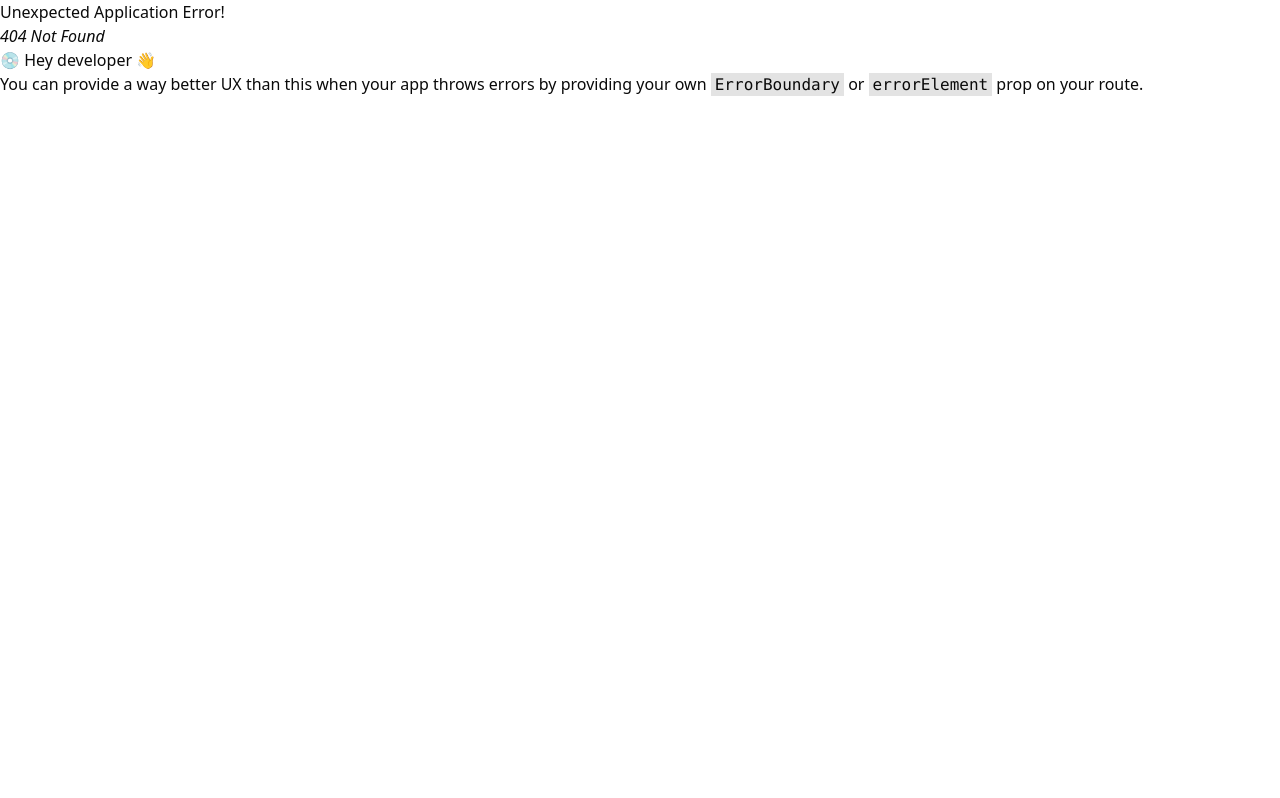
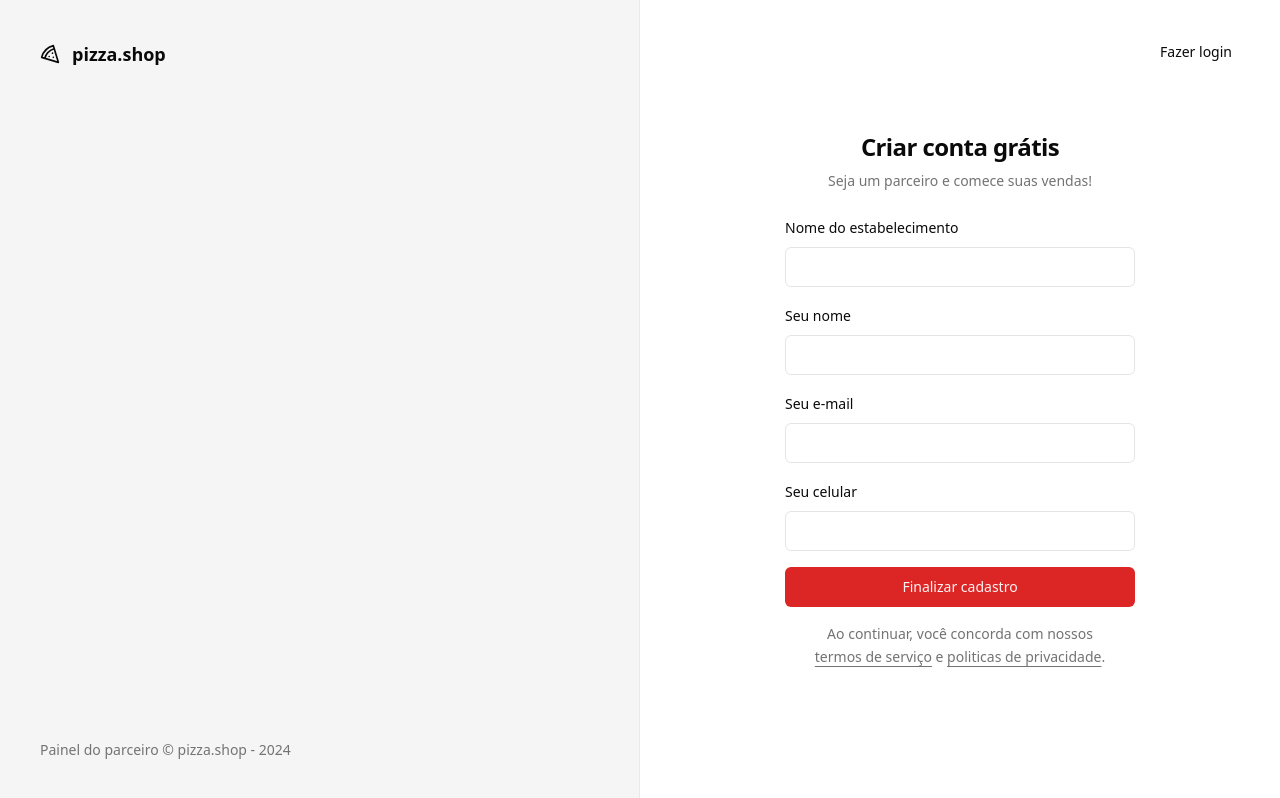
Before and after one commit to gabrielpramalho/pizza-shop, a React (Vite) app: page /sign-up in a window 1280 px wide. Before the commit this address had no page. Built offline with nearby package versions, Linux system fonts and the light colour scheme.

Commit message:
feat: create Sign Up page

```diff
--- a/src/pages/_layouts/auth.tsx
+++ b/src/pages/_layouts/auth.tsx
@@ -13,7 +13,7 @@ export function AuthLayout() {
           Painel do parceiro &copy; pizza.shop - {new Date().getFullYear()}
         </footer>
       </div>
-      <div className="flex flex-col items-center justify-center">
+      <div className="relative flex flex-col items-center justify-center">
         <Outlet />
       </div>
     </div>
--- a/src/pages/auth/sign-in.tsx
+++ b/src/pages/auth/sign-in.tsx
@@ -1,5 +1,6 @@
 import { Helmet } from 'react-helmet-async'
 import { useForm } from 'react-hook-form'
+import { Link } from 'react-router-dom'
 import { toast } from 'sonner'
 import { z } from 'zod'
 
@@ -30,13 +31,18 @@ export function SignIn() {
           onClick: () => handleSignIn(data),
         },
       })
-    } catch (error) {}
+    } catch (error) {
+      toast.error('Credenciais inválidas.')
+    }
   }
 
   return (
     <>
       <Helmet title="Login" />
       <div className="p-8">
+        <Button variant={'ghost'} asChild className="absolute right-8 top-8">
+          <Link to="/sign-up">Novo estabelecimento</Link>
+        </Button>
         <div className="flex w-[350px] flex-col justify-center gap-6">
           <div className="flex flex-col gap-2 text-center">
             <h1 className="text-2xl font-semibold tracking-tight">
--- /dev/null
+++ b/src/pages/auth/sign-up.tsx
@@ -0,0 +1,105 @@
+import { Helmet } from 'react-helmet-async'
+import { useForm } from 'react-hook-form'
+import { Link, useNavigate } from 'react-router-dom'
+import { toast } from 'sonner'
+import { z } from 'zod'
+
+import { Button } from '@/components/ui/button'
+import { Input } from '@/components/ui/input'
+import { Label } from '@/components/ui/label'
+
+const signUpForm = z.object({
+  restaurantName: z.string(),
+  managerName: z.string(),
+  phone: z.string(),
+  email: z.string().email(),
+})
+
+type SignUpForm = z.infer<typeof signUpForm>
+
+export function SignUp() {
+  const navigate = useNavigate()
+
+  const {
+    register,
+    handleSubmit,
+    formState: { isSubmitting },
+  } = useForm<SignUpForm>()
+
+  async function handleSignUp(data: SignUpForm) {
+    try {
+      await new Promise((resolve) => setTimeout(resolve, 2000))
+      console.log(data)
+      toast.success('Restaurante cadastrado com sucesso', {
+        action: {
+          label: 'Login',
+          onClick: () => navigate('/sign-in'),
+        },
+      })
+    } catch (error) {
+      toast.error('Erro ao cadastrar restaurante')
+    }
+  }
+
+  return (
+    <>
+      <Helmet title="Cadastro" />
+      <div className="p-8">
+        <Button variant={'ghost'} asChild className="absolute right-8 top-8">
+          <Link to="/sign-in">Fazer login</Link>
+        </Button>
+        <div className="flex w-[350px] flex-col justify-center gap-6">
+          <div className="flex flex-col gap-2 text-center">
+            <h1 className="text-2xl font-semibold tracking-tight">
+              Criar conta grátis
+            </h1>
+            <p className="text-sm text-muted-foreground">
+              Seja um parceiro e comece suas vendas!
+            </p>
+          </div>
+          <form className="space-y-4" onSubmit={handleSubmit(handleSignUp)}>
+            <div className="space-y-2">
+              <Label htmlFor="restaurantName">Nome do estabelecimento</Label>
+              <Input
+                id="restaurantName"
+                type="text"
+                {...register('restaurantName')}
+              />
+            </div>
+            <div className="space-y-2">
+              <Label htmlFor="managerName">Seu nome</Label>
+              <Input
+                id="managerName"
+                type="text"
+                {...register('managerName')}
+              />
+            </div>
+            <div className="space-y-2">
+              <Label htmlFor="email">Seu e-mail</Label>
+              <Input id="email" type="email" {...register('email')} />
+            </div>
+            <div className="space-y-2">
+              <Label htmlFor="phone">Seu celular</Label>
+              <Input id="phone" type="tel" {...register('phone')} />
+            </div>
+            <Button disabled={isSubmitting} className="w-full" type="submit">
+              Finalizar cadastro
+            </Button>
+
+            <p className="px-6 text-center text-sm leading-relaxed text-muted-foreground">
+              Ao continuar, você concorda com nossos{' '}
+              <a className="underline underline-offset-4" href="">
+                termos de serviço
+              </a>{' '}
+              e{' '}
+              <a className="underline underline-offset-4" href="">
+                politicas de privacidade
+              </a>
+              .
+            </p>
+          </form>
+        </div>
+      </div>
+    </>
+  )
+}
```
Also changed, not shown: src/routes.tsx (+6 -2 lines).
